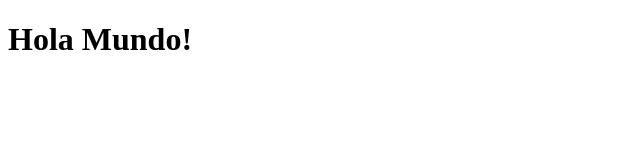
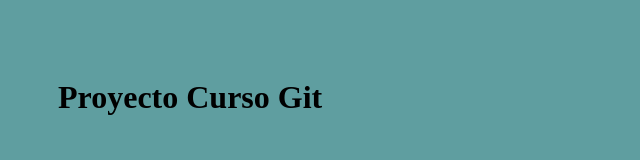
Before and after one commit to mavericktn93/CursoGit, a plain HTML site: page index.html in a window 1280 px wide. Shown: the whole page, without its empty margins (0-640 px from the left). Drawn offline with Linux system fonts and the light colour scheme.

Commit message:
Añadir titulo y css

```diff
--- /dev/null
+++ b/css/style.css
@@ -0,0 +1,4 @@
+body {
+    background-color:cadetblue;
+    padding: 50px;
+}
--- a/index.html
+++ b/index.html
@@ -3,8 +3,9 @@
     <head>
         <meta charset="utf-8" />
         <title>Hola Mundo!</title>
+        <link href="css/style.css" rel="stylesheet" type="text/css">
     </head>
     <body>
-        <h1>Hola Mundo!</h1>
+        <h1>Proyecto Curso Git</h1>
     </body>
 </html>
```
Also changed, not shown: js/index.js (added).
